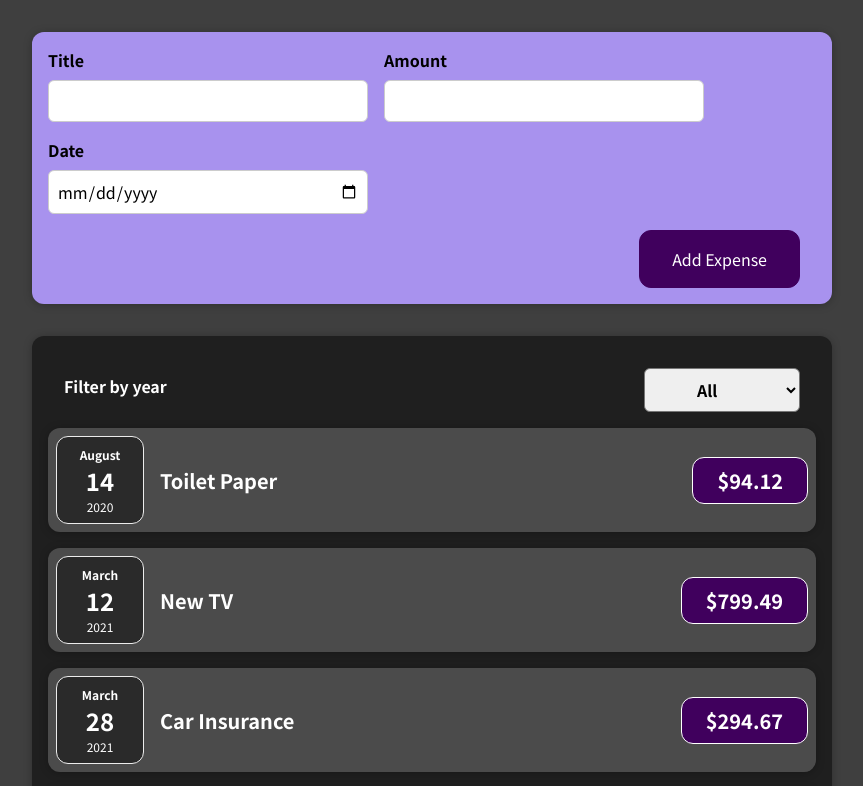
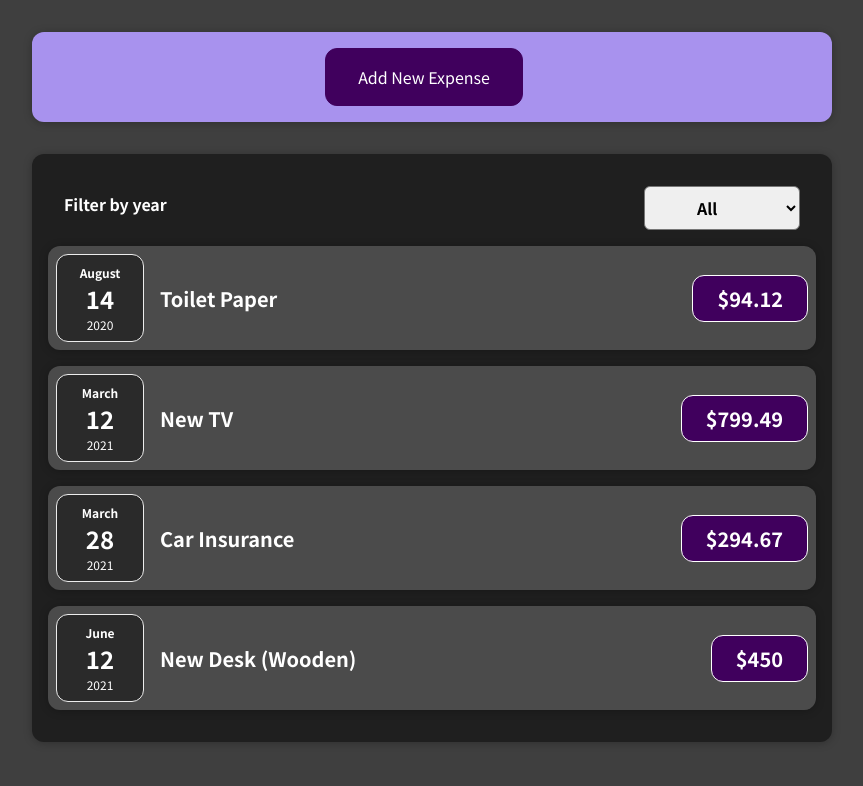
Before and after one commit to MS-D-rei/React_Expense_Tracker_Sample, a React (Vite) app: page / in a window 1280 px wide. Shown: the top 786 px of the page, without its empty margins (208-1071 px from the left). Built offline with nearby package versions, Linux system fonts and the light colour scheme.

Commit message:
add a cover for NewExpenseForm in NewExpense

```diff
--- a/src/components/NewExpense/NewExpense.tsx
+++ b/src/components/NewExpense/NewExpense.tsx
@@ -1,17 +1,33 @@
+import { useState } from 'react';
 import NewExpenseForm from '@/components/NewExpense/NewExpenseForm';
-import '@/components/NewExpense/NewExpense.css'
+import '@/components/NewExpense/NewExpense.css';
 import { Expense } from '@/components/Expenses/types';
 
 function NewExpense(props: { onAddNewExpense: Function }) {
+  const [isFormOpen, setIsFormOpen] = useState(false);
   const saveNewExpenseDataHandler = (enteredExpenseData: Expense) => {
-    props.onAddNewExpense(enteredExpenseData)
+    props.onAddNewExpense(enteredExpenseData);
+  };
+
+  const formOpenCloseHandler= () => {
+    setIsFormOpen((prevState) => !prevState);
+  };
+
+  let newExpenseContent = (
+    <button onClick={formOpenCloseHandler}>Add New Expense</button>
+  );
+
+  if (isFormOpen) {
+    newExpenseContent = (
+      <NewExpenseForm onSaveNewExpenseData={saveNewExpenseDataHandler} onFormCloseButton={formOpenCloseHandler} />
+    );
   }
 
   return (
-    <div className='new-expense'>
-      <NewExpenseForm onSaveNewExpenseData={saveNewExpenseDataHandler} />
+    <div className="new-expense">
+      {newExpenseContent}
     </div>
-  )
+  );
 }
 
 export default NewExpense;
--- a/src/components/NewExpense/NewExpenseForm.tsx
+++ b/src/components/NewExpense/NewExpenseForm.tsx
@@ -1,7 +1,7 @@
 import React, { useState } from 'react';
 import '@/components/NewExpense/NewExpenseForm.css';
 
-function NewExpenseForm(props: { onSaveNewExpenseData: Function }) {
+function NewExpenseForm(props: { onSaveNewExpenseData: Function, onFormCloseButton: Function }) {
   const [enteredTitle, setEnteredTitle] = useState('');
   const [enteredAmount, setEnteredAmount] = useState('');
   const [enteredDate, setEnteredDate] = useState('');
@@ -57,6 +57,11 @@ function NewExpenseForm(props: { onSaveNewExpenseData: Function }) {
     setEnteredTitle('');
     setEnteredAmount('');
     setEnteredDate('');
+    props.onFormCloseButton()
+  }
+
+  const cancelButtonHandler = () => {
+    props.onFormCloseButton()
   }
 
   return (
@@ -88,6 +93,7 @@ function NewExpenseForm(props: { onSaveNewExpenseData: Function }) {
         </div>
       </div>
       <div className="new-expense__actions">
+        <button type='button' onClick={cancelButtonHandler}>Cancel</button>
         <button type="submit">Add Expense</button>
       </div>
     </form>
```
